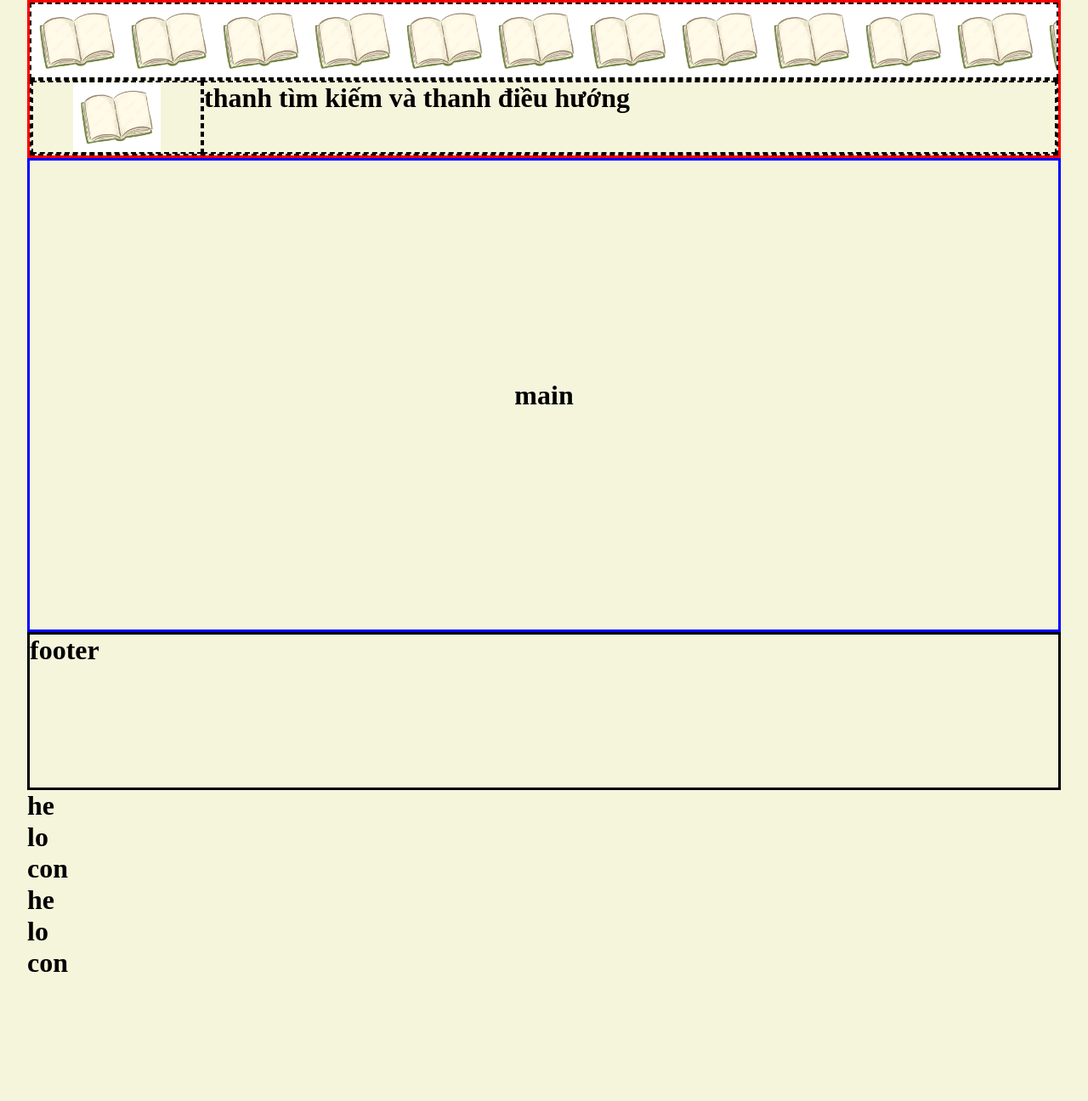
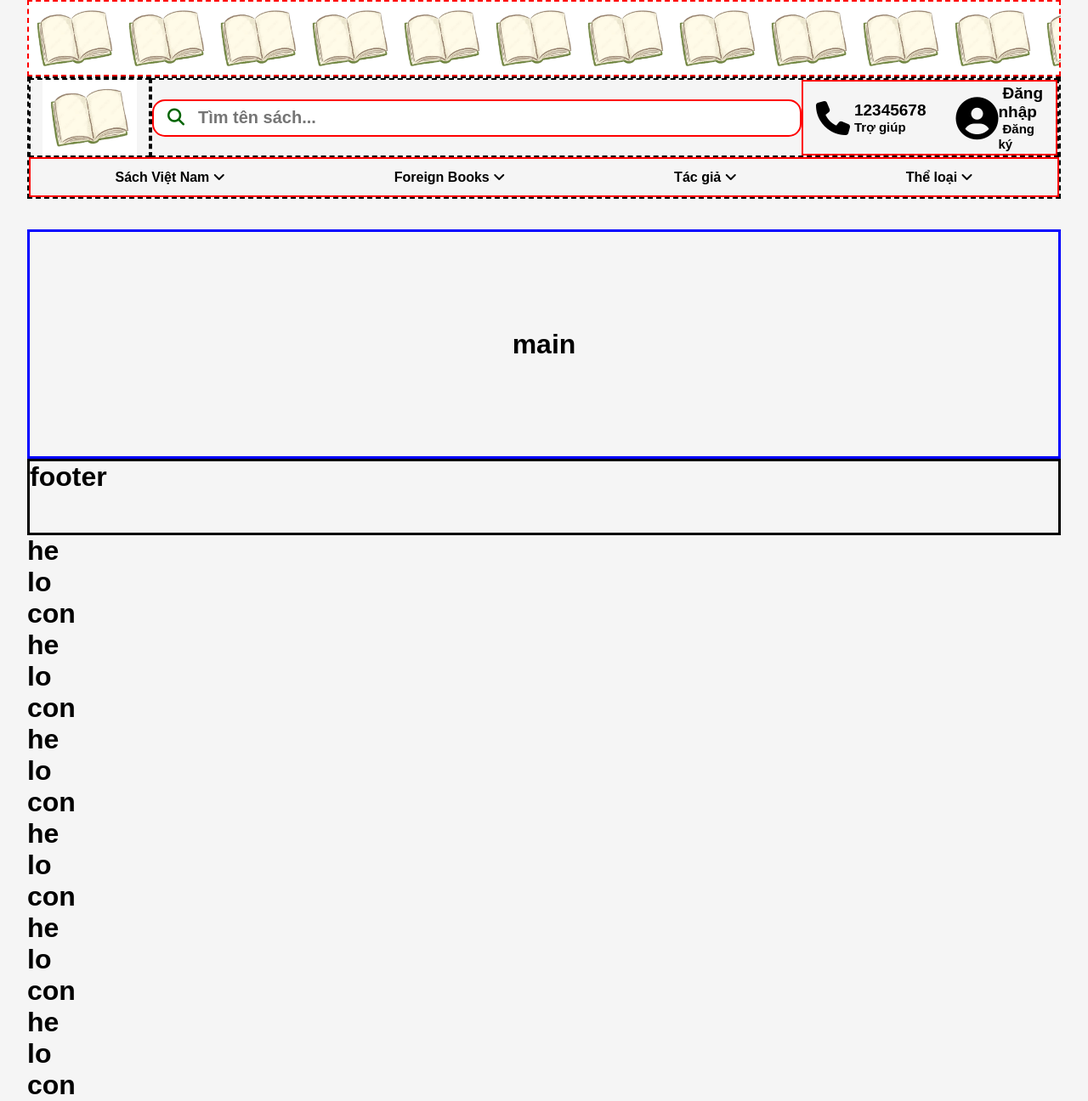
Before and after one commit to NguyenPhuocTruong/LTWeb_Nhom1_QuanLyThuVien, a PHP site: page / in a window 1280 px wide. Shown: the whole page at 85% size. Before the commit the page ends 1144 px from the top, so only its background shows below. Run offline with PHP 8.4, Linux system fonts and the light colour scheme; some libraries are stand-ins or nearby versions.

Commit message:
add some featers on header

```diff
--- a/index.css
+++ b/index.css
@@ -1,38 +1,35 @@
 * {
     box-sizing: border-box;
     margin: 0;
-    font-family: 'Times New Roman', Times, serif;
+    font-family: Arial, Helvetica, sans-serif;
 }
 
 body {
     /* min-height: 100dvh; */
     width: 95%;
     margin: 0 auto;
-    background-color: beige;
+    background-color: whitesmoke;
     display: grid;
-    grid-template-rows: 1fr 3fr 1fr;
+    grid-template-rows: 1fr 2fr 3fr 1fr;
     grid-template-areas:
-        "header"
+        "upper_header"
+        "lower_header"
         "main"
         "footer"
     ;
 }
 
-header {
-    grid-area: header;
-    border: 3px red solid;
-    display: grid;
-    grid-template-rows: 1fr 1fr;
-    grid-template-areas:
-        "upper_header"
-        "lower_header"
-    ;
+a {
+    margin: 5px;
+    text-decoration: none;
+    color: black;
+    font-weight: 550;
 }
 
 div.upper_header {
     height: 90px;
     grid-area: upper_header;
-    border: 2px dashed black;
+    border: 2px dashed red;
     display: flex;
     flex-direction: column;
     justify-content: center;
@@ -42,6 +39,8 @@ div.upper_header {
 }
 
 div.lower_header {
+    /* height: 80px; */
+    height: 80%;
     position: -webkit-sticky;
     position: sticky;
     top: 0;
@@ -49,8 +48,10 @@ div.lower_header {
     border: 2px dashed black;
     display: grid;
     grid-template-columns: 1fr 5fr;
+    grid-template-rows: 2fr 1fr;
     grid-template-areas:
-        "logo navi_bar"
+        "logo search"
+        "catalogue catalogue"
     ;
 }
 
@@ -63,9 +64,85 @@ div.lower_header div.logo {
     background-position: center;
 }
 
-div.lower_header div.navi_bar {
-    grid-area: navi_bar;
+div.lower_header div.search {
+    grid-area: search;
     border: 2px dashed black;
+    display: flex;
+    flex-direction: row;
+    align-items: center;
+    /* justify-content: center; */
+}
+
+input[type="search"] {
+    margin: auto 10px;
+    font-size: 20px;
+    font-weight: bolder;
+    height: 40px;
+    width: 700px;
+    outline: 0;
+    border: 0;
+    border-radius: 10px;
+}
+
+div.search div.search_bar {
+    display: flex;
+    flex-direction: row;
+    justify-content: center;
+    align-items: center;
+    background-color: white;
+    border-radius: 15px;
+    border: 2px solid red;
+}
+
+.search_button {
+    width: 30px;
+    margin-left: 10px;
+    background-color: white;
+    border: 0;
+    font-size: 20px;
+    color: darkgreen;
+    border-radius: 10px;
+}
+
+.search_button:hover {
+    cursor: pointer;
+}
+
+div.login_container {
+    border: 2px solid red;
+    display: flex;
+    flex-direction: row;
+    width: 100%;
+    height: 100%;
+    align-items: center;
+    justify-content: right;
+}
+
+div.login {
+    display: flex;
+    flex-direction: row;
+    align-items: center;
+    border-radius: 20px;
+    height: 90%;
+    margin: auto 15px;
+}
+
+div.login:hover {
+    background-color: white;
+}
+
+div.login div a:hover {
+    cursor: pointer;
+    color: burlywood;
+}
+
+div.lower_header div.catalogue {
+    grid-area: catalogue;
+    border: 2px solid red;
+    display: flex;
+    flex-direction: row;
+    align-items: center;
+    justify-content: space-around;
 }
 
 main {
--- a/index.php
+++ b/index.php
@@ -5,16 +5,35 @@
     <meta name="viewport" content="width=device-width, initial-scale=1.0">
     <title>Library</title>
     <link rel="stylesheet" href="index.css">
+    <script src="https://kit.fontawesome.com/67ecaf9947.js" crossorigin="anonymous"></script>
 </head>
 <body>
-    <header>
-        <div class="upper_header">
+    <div class="upper_header"></div>
+    <div class="lower_header">
+        <div class="logo"></div>
+        <div class="search">
+            <div class="search_bar">
+                <button class="search_button"><i class="fa-solid fa-magnifying-glass"></i></button>
+                <input type="search" placeholder="Tìm tên sách..." name="bookname">
+            </div>
+            <div class="login_container">
+                <div class="login">
+                    <i class="fa-solid fa-phone" style="font-size: 40px;"></i>
+                    <div><a href="" style="font-size: 19px; font-weight: bolder;">12345678</a><br><a href="" style="font-size: 15px;">Trợ giúp</a></div>
+                </div>
+                <div class="login">
+                    <i class="fa-solid fa-circle-user" style="font-size: 50px;"></i>
+                    <div><a href="" style="font-size: 19px; font-weight: bolder;">Đăng nhập</a><br><a href="" style="font-size: 15px;">Đăng ký</a></div>
+                </div>
+            </div>
         </div>
-        <div class="lower_header">
-            <div class="logo"></div>
-            <div class="navi_bar"><h1>thanh tìm kiếm và thanh điều hướng</h1></div>
+        <div class="catalogue">
+            <a href="">Sách Việt Nam <i class="fa-solid fa-angle-down"></i></a>
+            <a href="">Foreign Books <i class="fa-solid fa-angle-down"></i></a>
+            <a href="">Tác giả <i class="fa-solid fa-angle-down"></i></a>
+            <a href="">Thể loại <i class="fa-solid fa-angle-down"></i></a>
         </div>
-    </header>
+    </div>
     <main>
         <h1>main</h1>
     </main>
@@ -27,5 +46,17 @@
     <h1>he</h1>
     <h1>lo</h1>
     <h1>con</h1>
+    <h1>he</h1>
+    <h1>lo</h1>
+    <h1>con</h1>
+    <h1>he</h1>
+    <h1>lo</h1>
+    <h1>con</h1>
+    <h1>he</h1>
+    <h1>lo</h1>
+    <h1>con</h1>
+    <h1>he</h1>
+    <h1>lo</h1>
+    <h1>con</h1>
 </body>
 </html>
```
